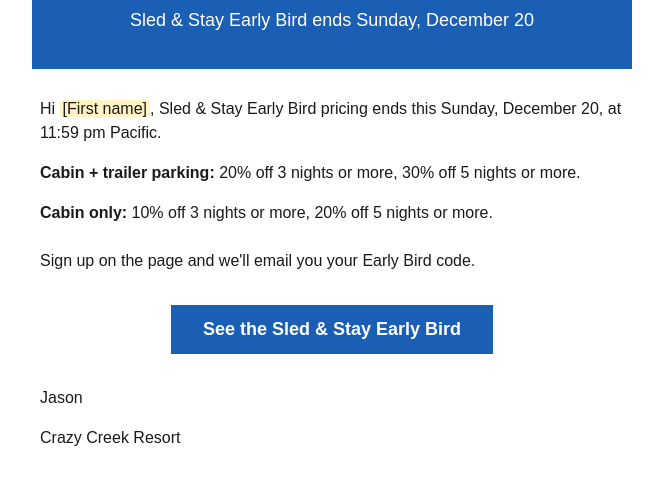
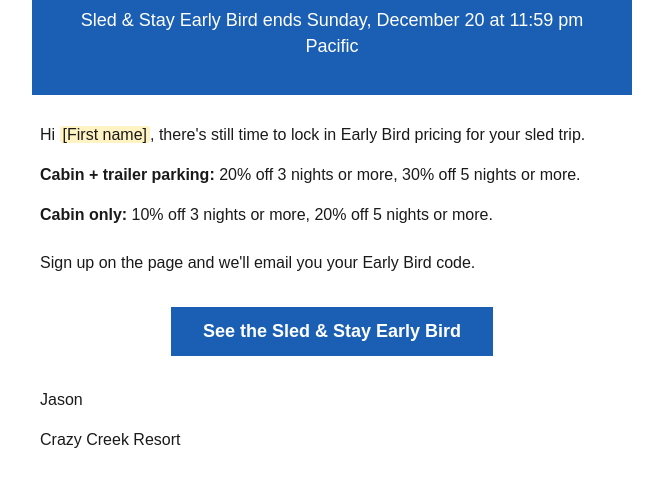
Before and after one commit to noor321uddin-dot/crazy-creek-sled-newsletter, a plain HTML site: page text/emails/dec17.html in a window 1280 px wide. Shown: the part 111-598 px from the top of the page, without its empty margins (308-971 px from the left). Drawn offline with Linux system fonts and the light colour scheme.

Commit message:
Dec17: end date once, in the header (Tashfeen #14)
Co-Authored-By: Claude Opus 5.5 <noreply@anthropic.com>

```diff
--- a/text/emails/dec17.html
+++ b/text/emails/dec17.html
@@ -1,9 +1,9 @@
 <html><head><meta charset="utf-8"><meta name="robots" content="noindex,nofollow"><meta name="viewport" content="width=device-width,initial-scale=1"></head><body style="margin:0;padding:0;background-color:#ffffff;">
 <table role="presentation" width="100%" cellpadding="0" cellspacing="0" border="0" style="background-color:#ffffff;"><tr><td align="center" style="padding:24px 16px;">
 <table role="presentation" width="600" cellpadding="0" cellspacing="0" border="0" style="width:100%;max-width:600px;font-family:Arial,Helvetica,sans-serif;color:#1a1a1a;">
-<tr><td align="center" style="background-color:#1a5fb4;padding:36px 24px;"><div style="font-size:44px;line-height:50px;font-weight:bold;color:#ffffff;">3 days left</div><div style="font-size:18px;line-height:26px;color:#ffffff;padding-top:8px;">Sled &amp; Stay Early Bird ends Sunday, December 20</div></td></tr>
+<tr><td align="center" style="background-color:#1a5fb4;padding:36px 24px;"><div style="font-size:44px;line-height:50px;font-weight:bold;color:#ffffff;">3 days left</div><div style="font-size:18px;line-height:26px;color:#ffffff;padding-top:8px;">Sled &amp; Stay Early Bird ends Sunday, December 20 at 11:59 pm Pacific</div></td></tr>
 <tr><td style="padding:28px 8px 8px 8px;font-size:16px;line-height:24px;">
-<p style="margin:0 0 16px 0;">Hi <span style="background:#fff3c4;border-radius:3px;padding:0 3px;">[First name]</span>, Sled &amp; Stay Early Bird pricing ends this Sunday, December 20, at 11:59 pm Pacific.</p>
+<p style="margin:0 0 16px 0;">Hi <span style="background:#fff3c4;border-radius:3px;padding:0 3px;">[First name]</span>, there's still time to lock in Early Bird pricing for your sled trip.</p>
 <p style="margin:0 0 16px 0;"><strong>Cabin + trailer parking:</strong> 20% off 3 nights or more, 30% off 5 nights or more.</p>
 <p style="margin:0 0 24px 0;"><strong>Cabin only:</strong> 10% off 3 nights or more, 20% off 5 nights or more.</p>
 <p style="margin:0 0 16px 0;">Sign up on the page and we'll email you your Early Bird code.</p>
```
